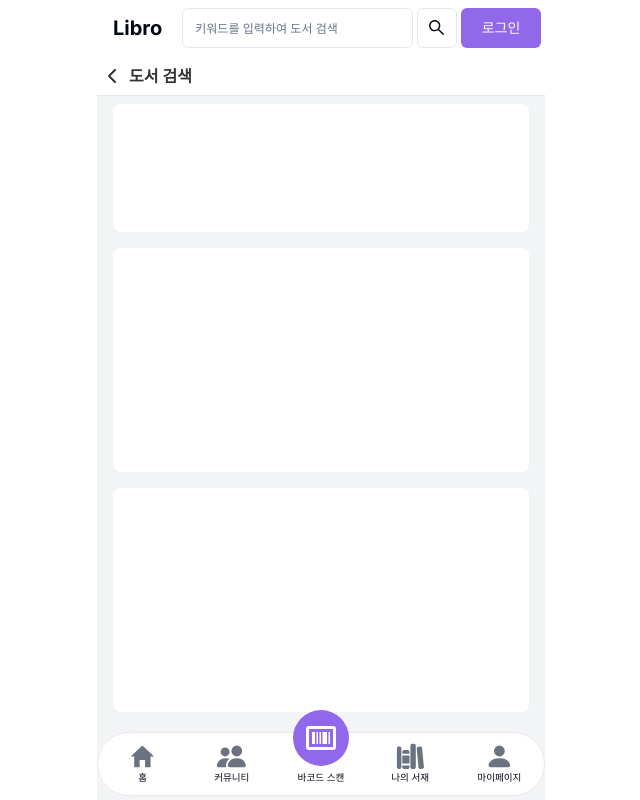
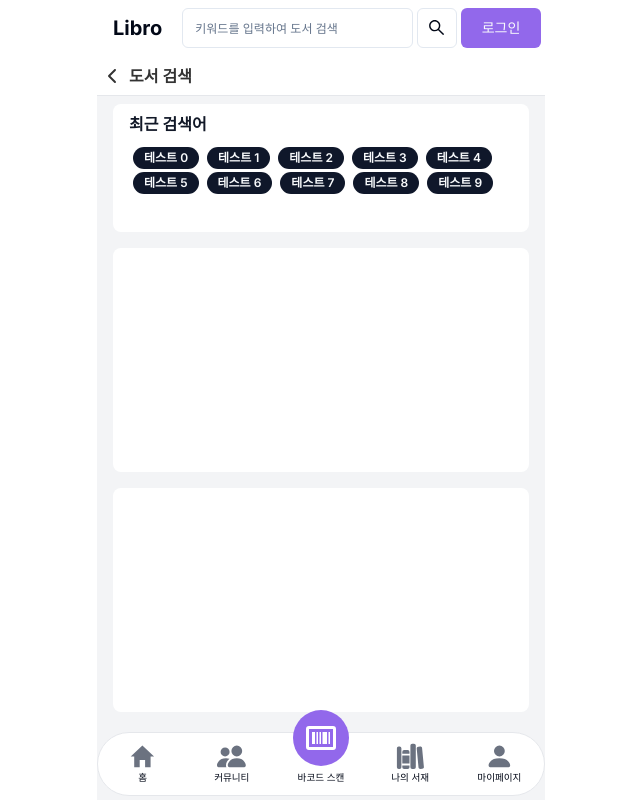
Before and after one commit to Leeminw/LiBro, a Next.js app in the folder frontend/: page /search in a window 1280 px wide. Shown: the whole page, without its empty margins (319-959 px from the left). Built offline with nearby package versions, Linux system fonts and the light colour scheme.

Commit message:
feat: detailpage 생성

```diff
--- a/frontend/src/app/addinfo/page.tsx
+++ b/frontend/src/app/addinfo/page.tsx
@@ -275,7 +275,7 @@ const UserInfo = () => {
               styles={colourStyles}
               minMenuHeight={130}
               onChange={() => {
-                handleChange;
+                handleChange
               }}
             />
           </div>
--- a/frontend/src/app/search/page.tsx
+++ b/frontend/src/app/search/page.tsx
@@ -1,21 +1,26 @@
 "use client";
 import SubHeader from "@/components/SubHeader";
+import { Badge } from "@/components/ui/badge";
 import { Button } from "@/components/ui/button";
 import { Input } from "@/components/ui/input";
 const SearchPage = () => {
   return (
     <>
-      <SubHeader title="도서 검색" backArrow={true}/>
+      <SubHeader title="도서 검색" backArrow={true} />
       <div className="pt-24 h-full max-h-screen flex items-center relative flex-wrap overflow-y-scroll scrollbar-hide">
-        <div className="w-full h-32 bg-white rounded-lg mx-4 my-2 flex">
-
+        <div className="w-full h-32 bg-white rounded-lg mx-4 my-2 flex flex-col relative overflow-hidden">
+          <div className="ml-4 my-2 w-full select-none font-semibold text-gray-900">
+            최근 검색어
+          </div>
+          <div className="w-full h-full px-4">
+            {Array.from({length:10},(_, index)=>(
+              <Badge className="mx-1" key={index}>테스트 {index}</Badge>
+            ))
+            }
+          </div>
         </div>
-        <div className="w-full h-56 bg-white rounded-lg mx-4 my-2 flex">
-
-        </div>
-        <div className="w-full h-56 bg-white rounded-lg mx-4 my-2 mb-24 flex">
-
-        </div>
+        <div className="w-full h-56 bg-white rounded-lg mx-4 my-2 flex"></div>
+        <div className="w-full h-56 bg-white rounded-lg mx-4 my-2 mb-24 flex"></div>
       </div>
     </>
   );
```
